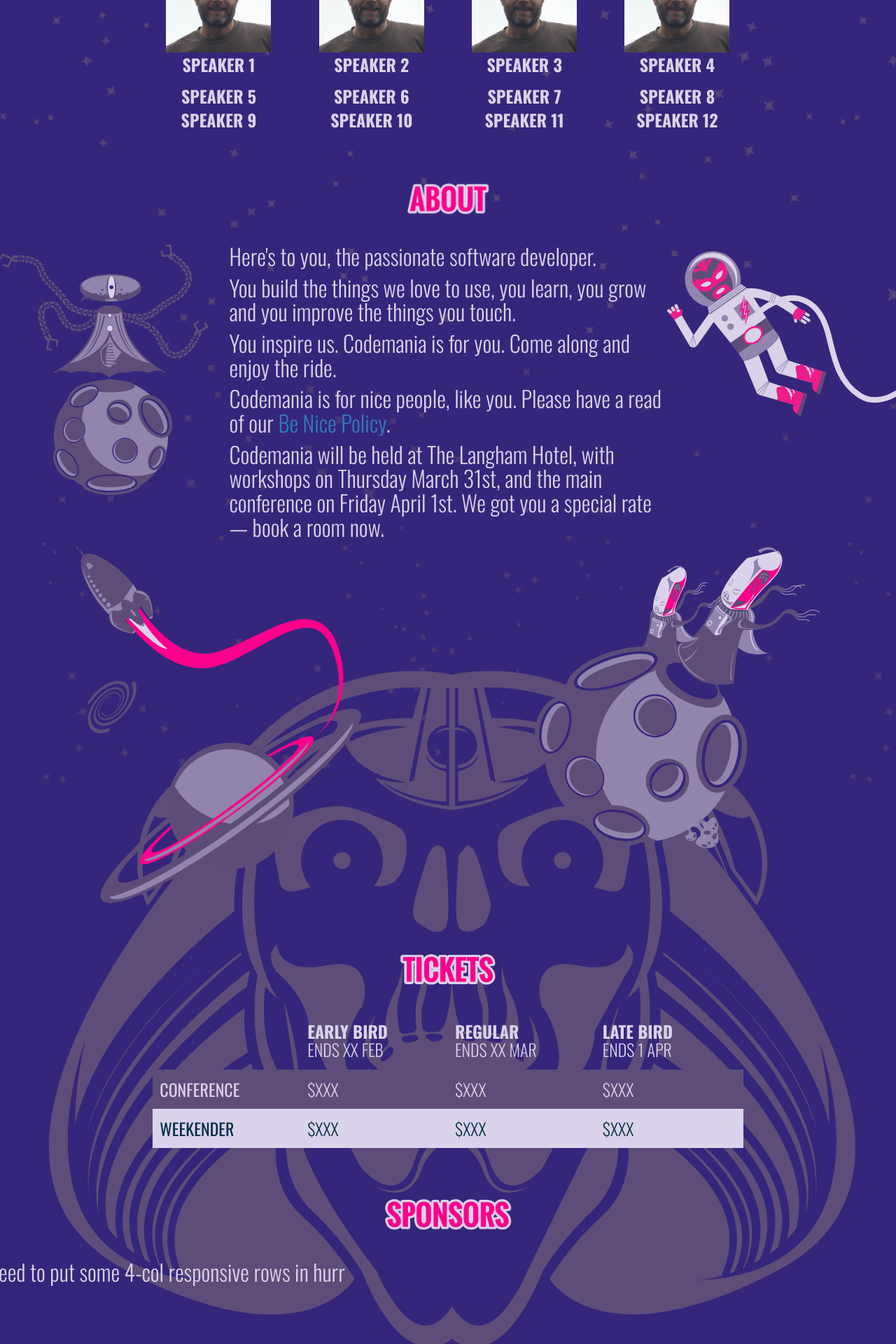
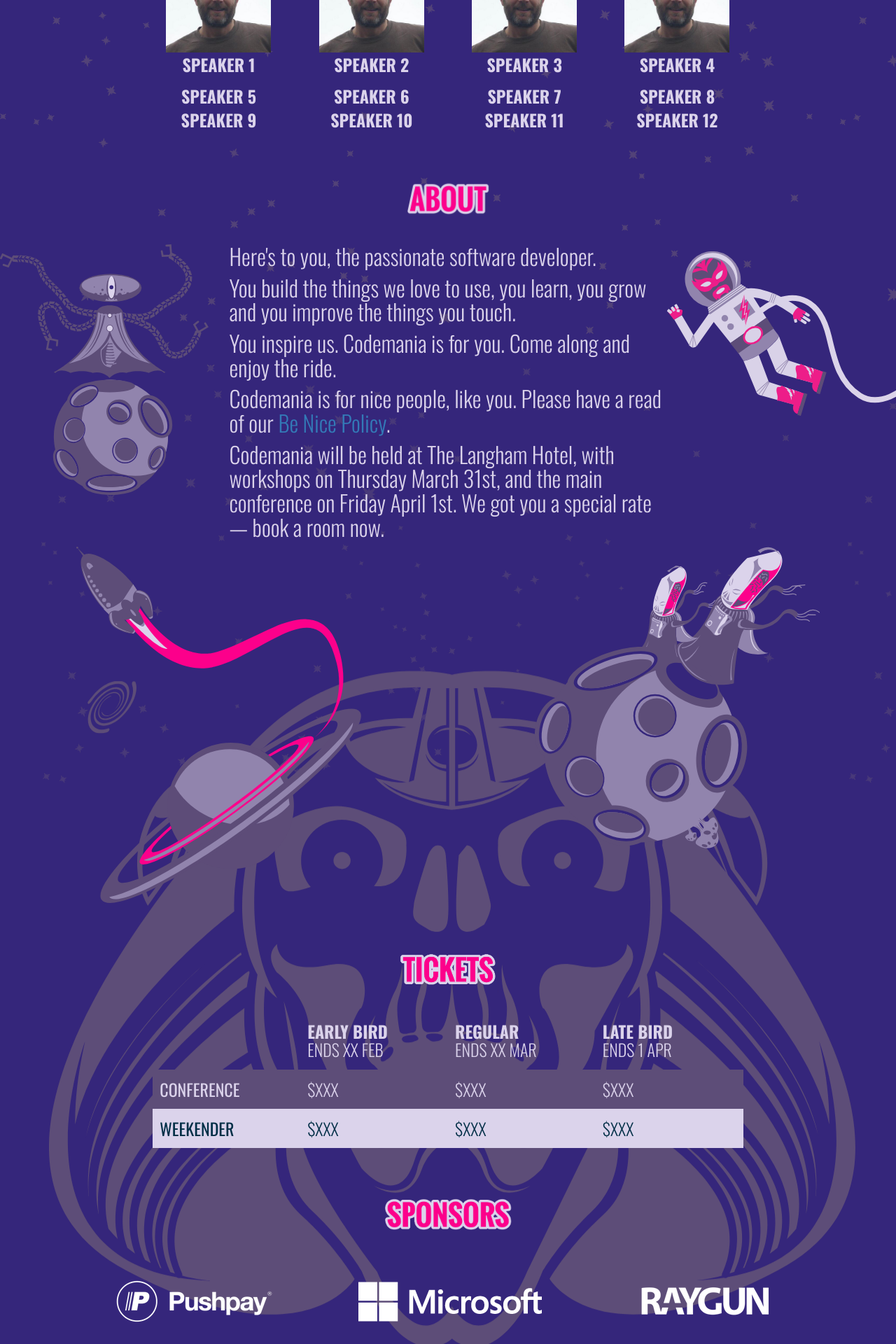
Before and after one commit to mightymuke/codemania.github.io, a Jekyll site: the page built from index.md, in a window 1280 px wide. Shown: the part 877-2797 px from the top of the page at 70% size. Built offline with Jekyll 4.4.1, drawn with Linux system fonts in a browser that asks for light colours; nearby versions of some CDN libraries; some web fonts are replaced.

Commit message:
Add some sponsor images

```diff
--- a/index.md
+++ b/index.md
@@ -152,8 +152,25 @@
         <img src="/images/2016/title_sponsors.png" class="titleImage"/>
       </div>
     </div>
-    <div class="row">
-      <p>need to put some 4-col responsive rows in hurr</p>
+    <div class="row sponsor-row">
+      <div class="col-sm-10 col-sm-offset-1 col-xs-12">
+      <div class="row">
+      <div class="col-sm-4 col-xs-12 cm-sponsor-box">
+        <a href="http://pushpay.com">
+          <img src="/images/sponsors/logo_pushpay.png" />
+        </a>
+      </div>
+      <div class="col-sm-4 col-xs-12 cm-sponsor-box">
+        <a href="http://www.microsoft.co.nz">
+          <img src="/images/sponsors/logo_microsoft.png" />
+        </a>
+      </div>
+      <div class="col-sm-4 col-xs-12 cm-sponsor-box">
+        <img src="/images/sponsors/logo_raygun.png" />
+      </div>
+      </div>
+      <div class="clearfix"></div>
+      </div>
     </div>
   </div>
 </div>
--- a/stylesheets/styles.css
+++ b/stylesheets/styles.css
@@ -133,6 +133,20 @@
 .speaker-row .speaker-box > img {
   width: 150px;
   height: auto;
+}
+.sponsor-row .cm-sponsor-box {
+  height: 120px;
+  text-align: center;
+}
+.sponsor-row .cm-sponsor-box img {
+  display: inline-block;
+  vertical-align: middle;
+}
+.sponsor-row .cm-sponsor-box:before {
+  content: '';
+  height: 100%;
+  display: inline-block;
+  vertical-align: middle;
 }
 .ticket-table {
   width: 100%;
@@ -325,6 +339,17 @@
   .space-object {
     max-width: 20%;
   }
+  .skull {
+    margin-top: 1700px;
+    margin-left: -25px;
+  }
+  .sponsor-row .cm-sponsor-box {
+    height: 80px;
+  }
+  .sponsor-row .cm-sponsor-box img {
+    height: auto;
+    width: 200px;
+  }
   .stars,
   .stars-deep {
     background-size: 200%;
```
Also changed, not shown: stylesheets/index.less (+32 -0 lines).
